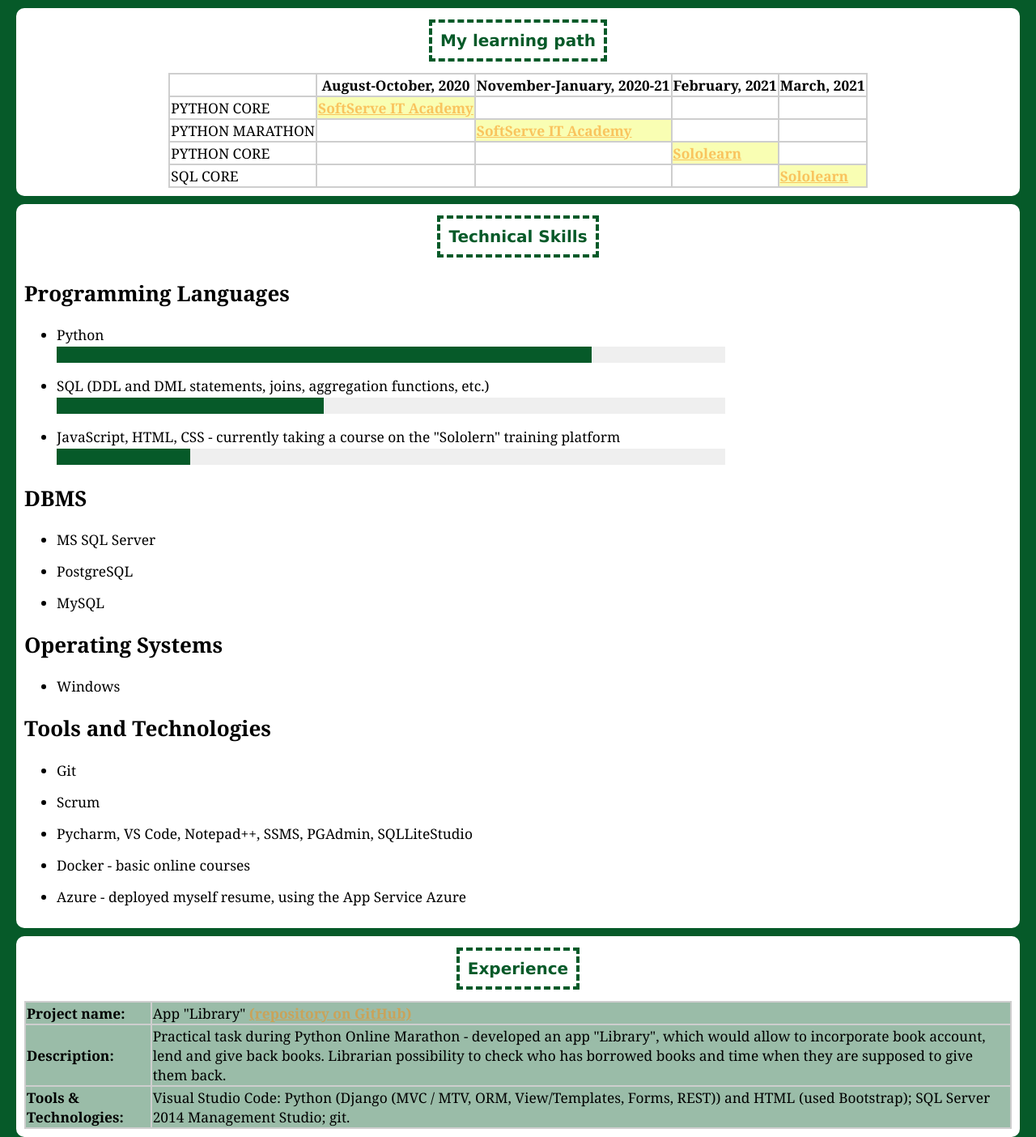
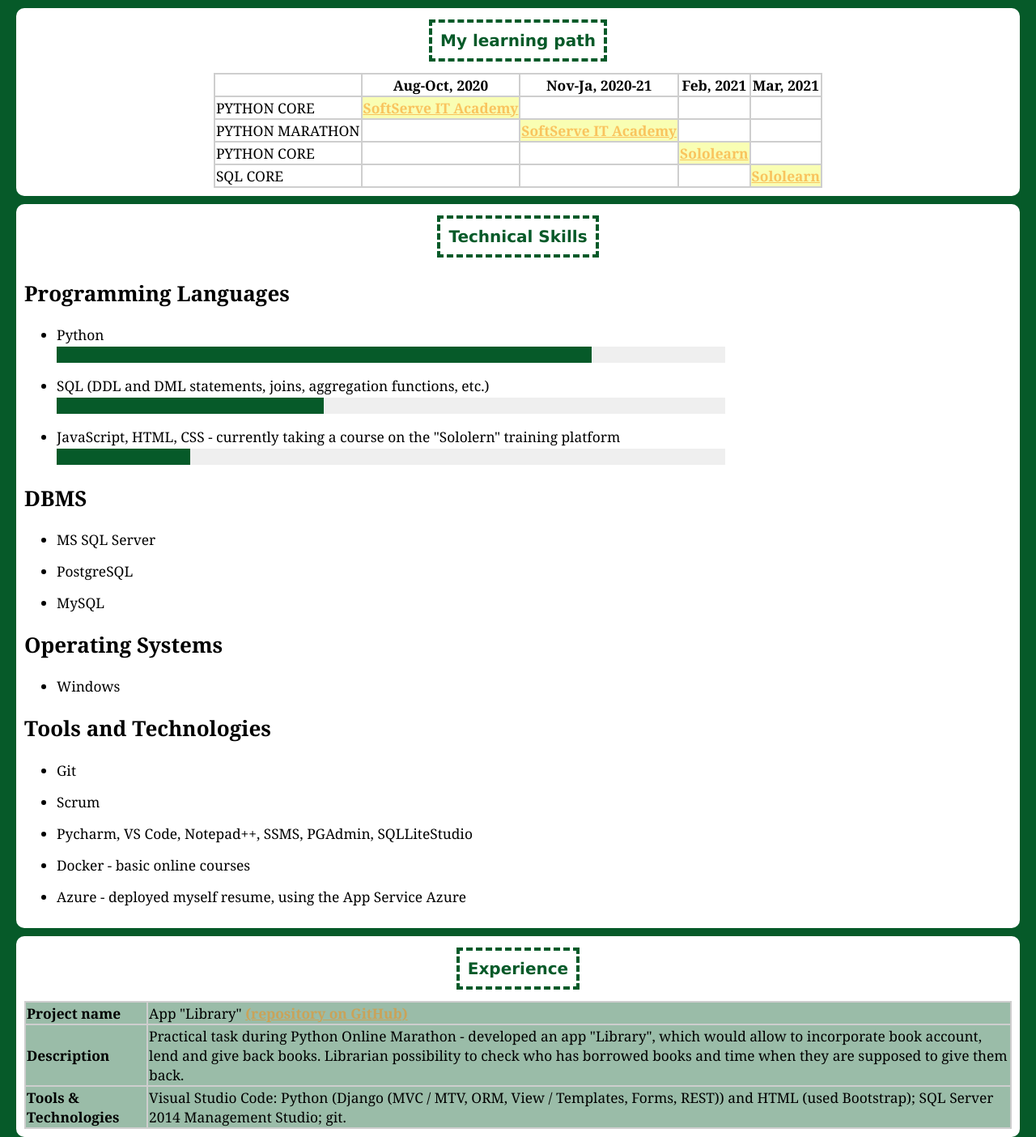
Before and after one commit to doremifasollasi/OL_resume_html_css, a plain HTML site: page index.html in a window 1280 px wide. Shown: the part 593-1997 px from the top of the page at 81% size. Drawn offline with Linux system fonts and the light colour scheme.

Commit message:
Update tables

```diff
--- a/index.html
+++ b/index.html
@@ -54,10 +54,10 @@
 
                 <tr>
                     <th></th>
-                    <th>August-October, 2020</th>
-                    <th>November-January, 2020-21</th>
-                    <th>February, 2021</th>
-                    <th>March, 2021</th>
+                    <th>Aug-Oct, 2020</th>
+                    <th>Nov-Ja, 2020-21</th>
+                    <th>Feb, 2021</th>
+                    <th>Mar, 2021</th>
                 </tr>
                 <tr>
                     <td>PYTHON CORE</td>
@@ -132,16 +132,16 @@
             <h1><span>Experience</span></h1>
             <table id="t01">
                 <tr>
-                  <td><b>Project name:</b></td>
+                  <td><b>Project name</b></td>
                   <td>App "Library" <a href="https://github.com/doremifasollasi/App_Library_Django_PythonOnlineMarathon" target="_blank">(repository on GitHub)</a></td>
                 </tr>
                 <tr>
-                  <td><b>Description:</b></td>
+                  <td><b>Description</b></td>
                   <td>Practical task during Python Online Marathon - developed an app "Library", which would allow to incorporate book account, lend and give back books. Librarian possibility to check who has borrowed books and time when they are supposed to give them back.</td>
                 </tr>
                 <tr>
-                  <td><b>Tools & Technologies:</b></td>
-                  <td>Visual Studio Code: Python (Django (MVC / MTV, ORM, View/Templates, Forms, REST)) and HTML (used Bootstrap); SQL Server 2014 Management Studio; git.</td>
+                  <td><b>Tools & Technologies</b></td>
+                  <td>Visual Studio Code: Python (Django (MVC / MTV, ORM, View / Templates, Forms, REST)) and HTML (used Bootstrap); SQL Server 2014 Management Studio; git.</td>
                 </tr>
               </table>
         </div>
--- a/style.css
+++ b/style.css
@@ -78,7 +78,7 @@ a:link, a:active {
     text-decoration:none
     }
 table {
-    width: auto;
+    width: 100;
     margin: auto;
     table-layout: auto;
     word-wrap: break-word;
```
